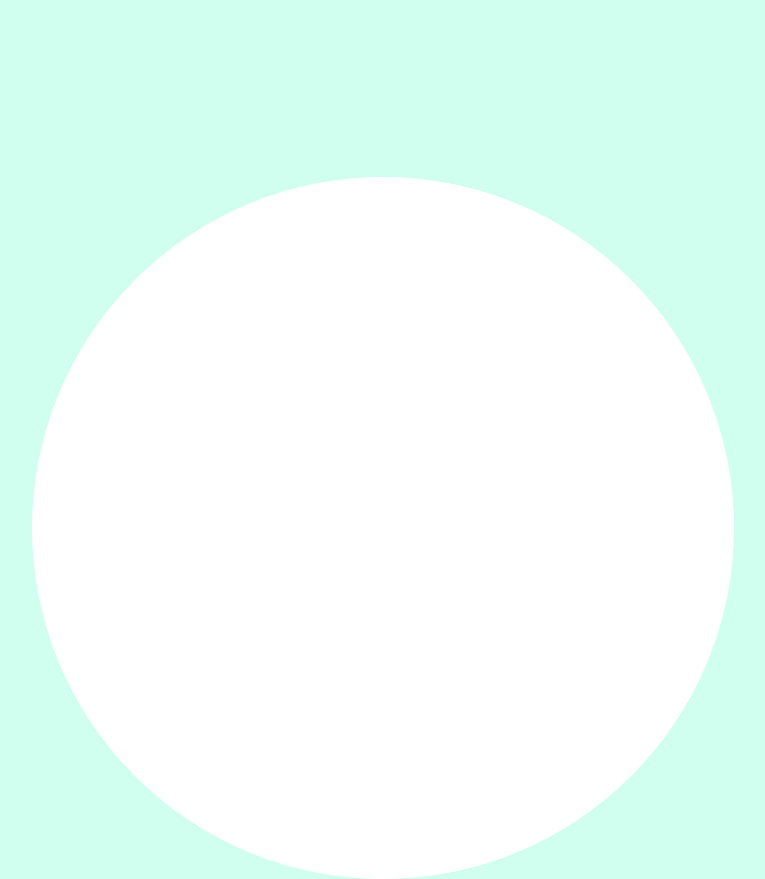
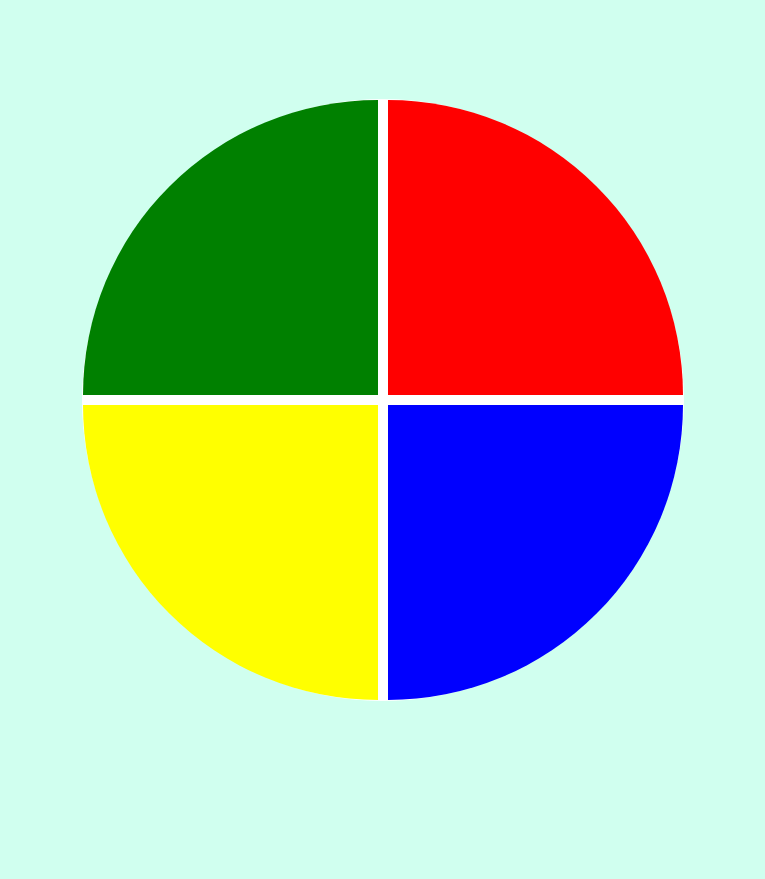
Before and after one commit to fabriciosilvaJr/Genius, a plain HTML site: page index.html in a window 1280 px wide. Shown: the whole page, without its empty margins (257-1022 px from the left). After the commit the page ends 800 px from the top, so only its background shows below. Drawn offline with Linux system fonts and the light colour scheme.

Commit message:
Preenchendo as cores da tela , Seleção de cores

```diff
--- a/script.js
+++ b/script.js
@@ -0,0 +1,13 @@
+let order = [];
+let clickedOrder = [];
+let score = 0;
+
+//0 - verde
+//1 - vermelho
+//2 - amarelo
+//3 - azul
+
+const blue = document.querySelector('.blue');
+const red = document.querySelector('.red');
+const green = document.querySelector('.green');
+const yellow = document.querySelector('.yellow');
--- a/style.css
+++ b/style.css
@@ -12,14 +12,43 @@ body{
 }
 .genius{
     display: grid;
-    grid-template-areas: 'green red'
-    'yellow blue';
+    grid-template-areas: 'verde vermelho'
+    'amarelo azul';
     grid-gap: 10px;
     border: 1px solid #ffffff;
     background-color: #ffffff;
     border-radius: 100%;
-    margin-top: 20%;
-    width: 700px;
-    height: 700px;
+
+    width: 600px;
+    height: 600px;
 
 }
+
+.blue{
+    grid-area: azul;
+    background-color: blue;
+    border-bottom-right-radius:100%;
+}
+
+.red{
+    grid-area: vermelho;
+    background-color: red;
+    border-top-right-radius: 100%;
+
+}
+
+.yellow{
+    grid-area: amarelo;
+    background-color: yellow;
+    border-bottom-left-radius: 100%;
+}
+
+.green{
+    grid-area: verde;
+    background-color: green;
+    border-top-left-radius: 100%;
+}
+
+.selected{
+    opacity: 0.8;
+}
```
